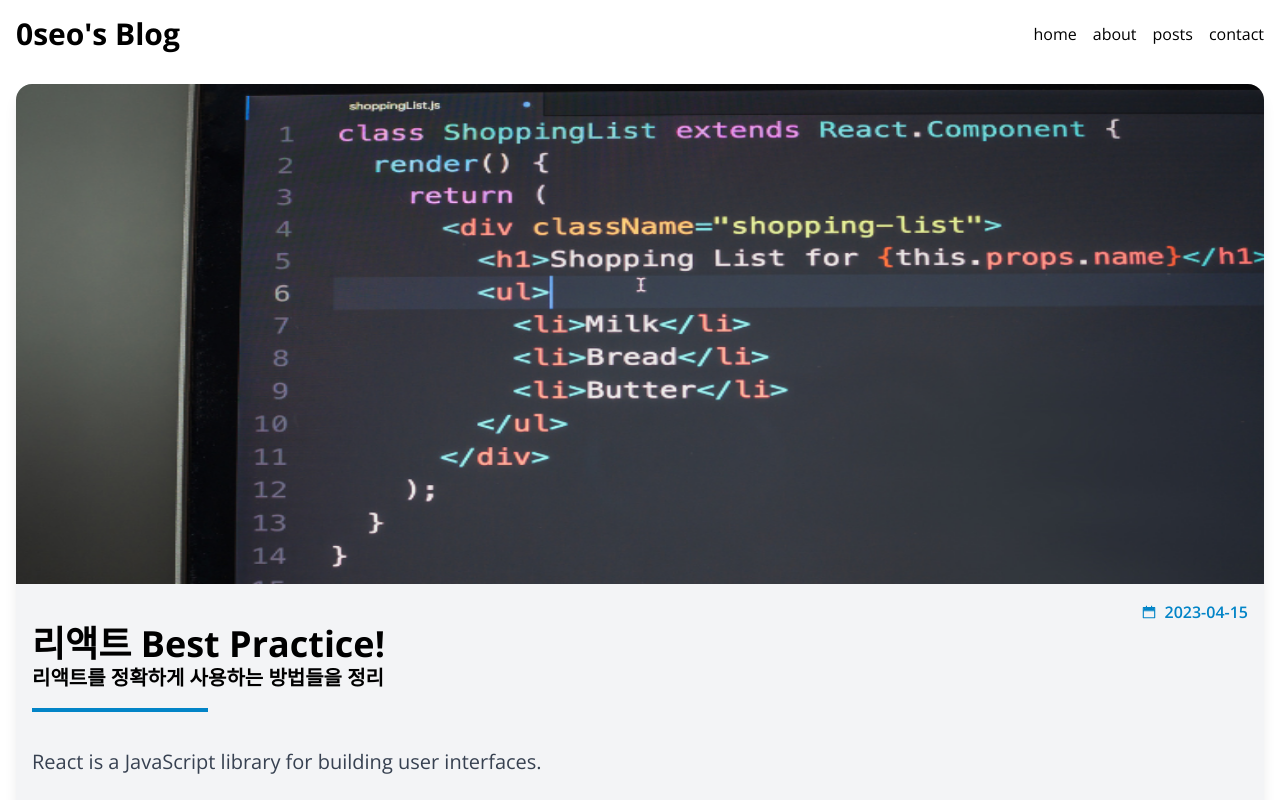
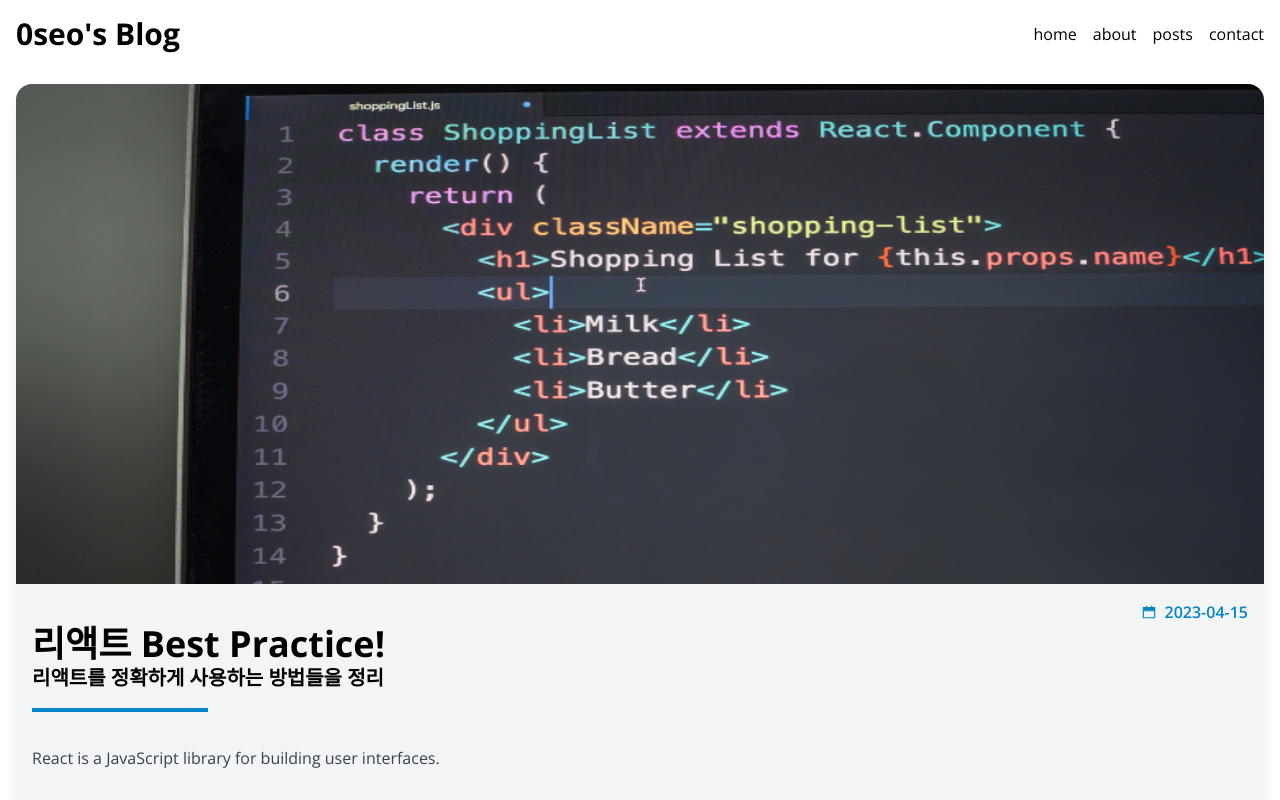
Before and after one commit to 0seo8/DreamCoding, a Next.js app in the folder blog/: page /posts/best-react-practices in a window 1280 px wide. Built offline with nearby package versions, Linux system fonts and the light colour scheme.

Commit message:
feat: 마크다운뷰어-코드문법

```diff
--- a/blog/next.config.js
+++ b/blog/next.config.js
@@ -1,4 +1,11 @@
 /** @type {import('next').NextConfig} */
-const nextConfig = {}
+const nextConfig = {
+  experimental: {
+    appDir: true,
+  },
+  images: {
+    domains: ['images.unsplash.com'],
+  },
+};
 
-module.exports = nextConfig
+module.exports = nextConfig;
--- a/blog/package.json
+++ b/blog/package.json
@@ -13,13 +13,15 @@
     "react": "^18",
     "react-dom": "^18",
     "react-icons": "^4.12.0",
-    "react-multi-carousel": "^2.8.4"
+    "react-multi-carousel": "^2.8.4",
+    "react-syntax-highlighter": "^15.5.0"
   },
   "devDependencies": {
     "@tailwindcss/typography": "^0.5.10",
     "@types/node": "^20",
     "@types/react": "^18",
     "@types/react-dom": "^18",
+    "@types/react-syntax-highlighter": "^15.5.11",
     "autoprefixer": "^10.0.1",
     "eslint": "^8",
     "eslint-config-next": "14.0.4",
--- a/blog/src/components/MarkdownViewer.tsx
+++ b/blog/src/components/MarkdownViewer.tsx
@@ -1,12 +1,48 @@
+// 'use client'
+
 import ReactMarkdown from 'react-markdown'
 import remarkGfm from 'remark-gfm'
+import {Prism as SyntaxHighlighter} from 'react-syntax-highlighter'
+import {materialDark} from 'react-syntax-highlighter/dist/esm/styles/prism'
+import Image from 'next/image';
 
 type Props = {
   content: string
 }
 export default function MarkdownViewer({content}: Props) {
   return (
-  <ReactMarkdown className="prose lg:prose-xl" remarkPlugins={[remarkGfm]}>
+  <ReactMarkdown
+    className="prose max-w-none"
+    remarkPlugins={[remarkGfm]}
+    components={{
+       code({children, className, node, ref, ...props}) {
+         const match = /language-(\w+)/.exec(className || '')
+         return match ? (
+           <SyntaxHighlighter
+             language={match[1]}
+             PreTag="div"
+             {...props}
+             style={materialDark}
+           >
+             {String(children).replace(/\n$/, '')}
+           </SyntaxHighlighter>
+         ) : (
+           <code {...props} className={className}>
+             {children}
+           </code>
+         )
+       },
+      img: (image) => (
+        <Image
+          className='w-full max-h-60 object-cover'
+          src={image.src || ''}
+          alt={image.alt || ''}
+          width={500}
+          height={350}
+        />
+      ),
+    }}
+  >
     {content}
   </ReactMarkdown>
  );
```
Also changed, not shown: 1 other file (tests, documents, lock files or other folders).
